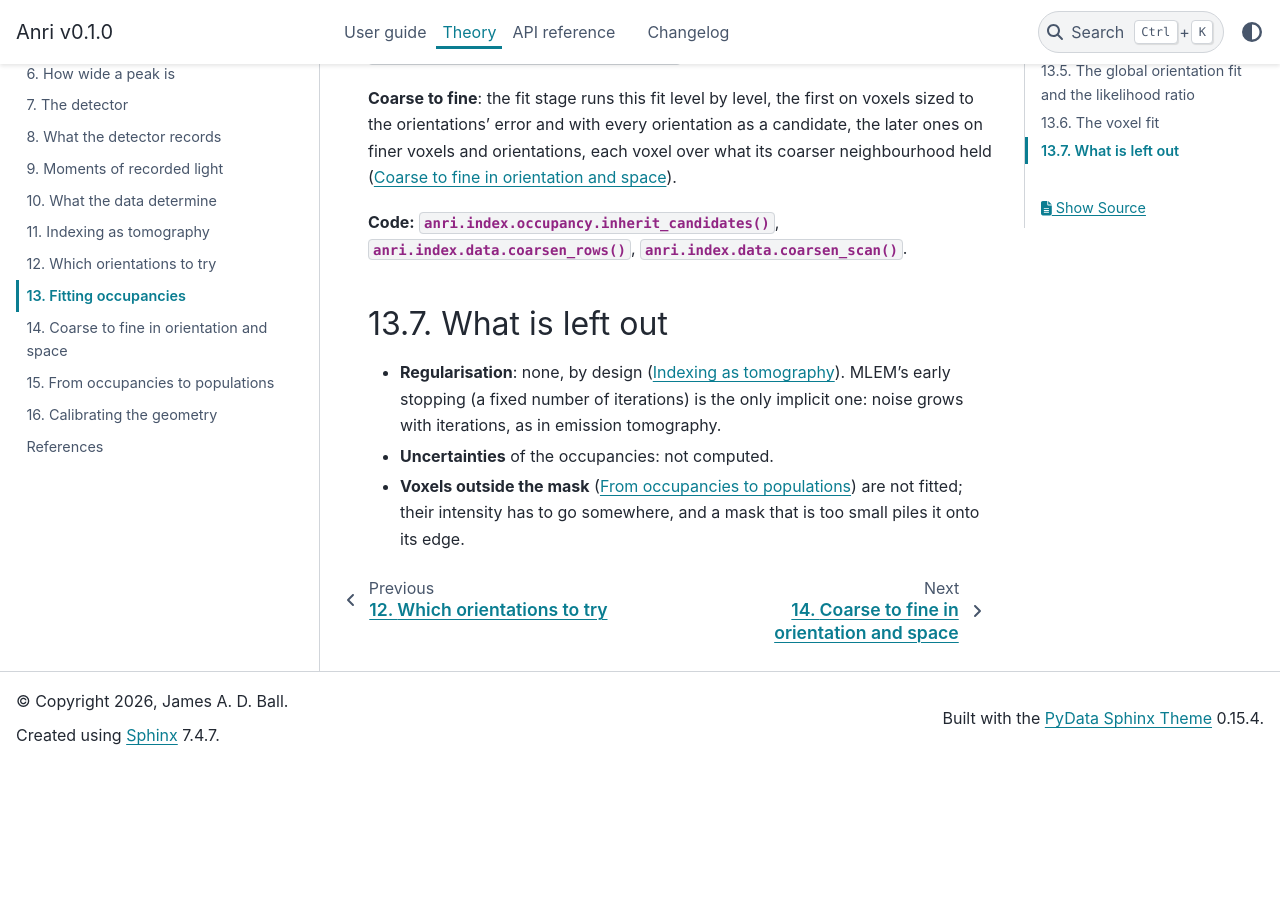
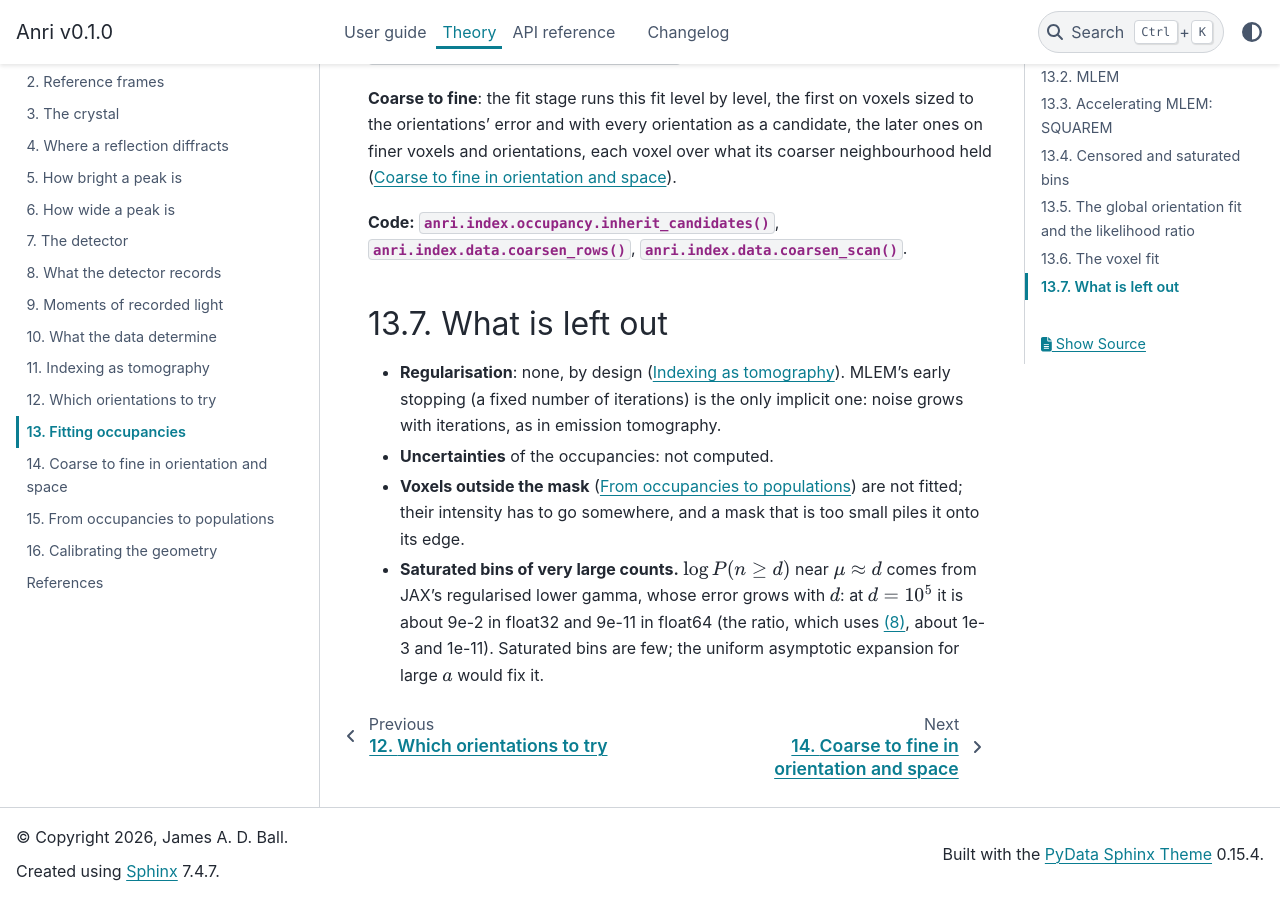
Before and after one commit to jadball/anri, a Sphinx documentation site: the page built from docs/source/theory/likelihood.rst, in a window 1280 px wide and 900 px high, scrolled down 6280 px. Built offline with Sphinx 7.4.7 and the PyData theme 0.15.4, drawn with Linux system fonts in a browser that asks for light colours; pages that are not in the unit, such as notebooks, are missing from menus; before the commit the page ends 7044 px from its top, so only the background shows below that.

Commit message:
theory: likelihood page states the precision left for saturated bins of very large counts
Co-Authored-By: Claude Opus 5.5 <noreply@anthropic.com>

```diff
--- a/docs/source/theory/likelihood.rst
+++ b/docs/source/theory/likelihood.rst
@@ -254,3 +254,7 @@ What is left out
 - **Uncertainties** of the occupancies: not computed.
 - **Voxels outside the mask** (:doc:`populations`) are not fitted; their intensity has to go somewhere, and a mask that
   is too small piles it onto its edge.
+- **Saturated bins of very large counts.** :math:`\log P(n \ge d)` near :math:`\mu \approx d` comes from JAX's
+  regularised lower gamma, whose error grows with :math:`d`: at :math:`d = 10^5` it is about 9e-2 in float32 and
+  9e-11 in float64 (the ratio, which uses :eq:`lik-loader`, about 1e-3 and 1e-11). Saturated bins are few; the
+  uniform asymptotic expansion for large :math:`a` would fix it.
```
